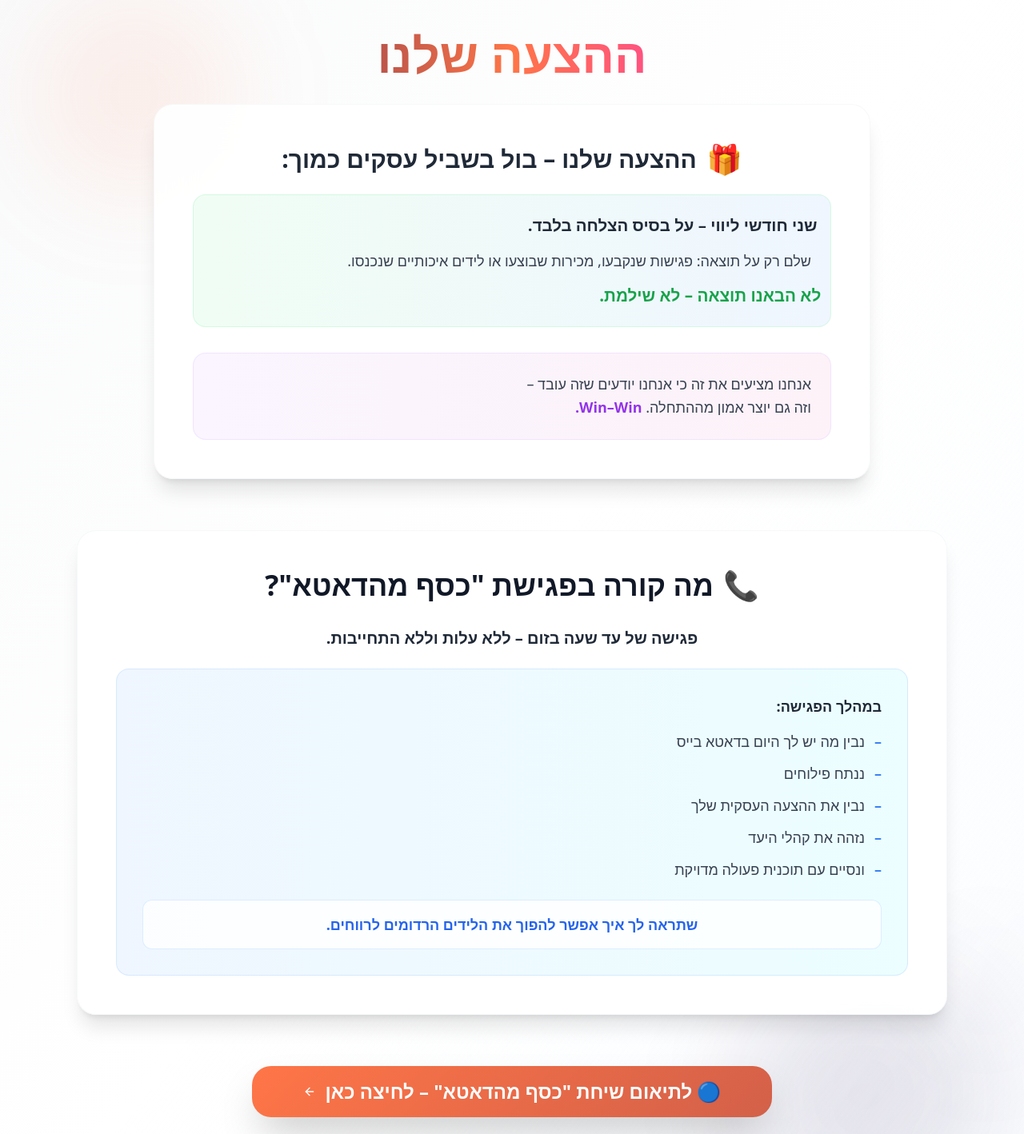
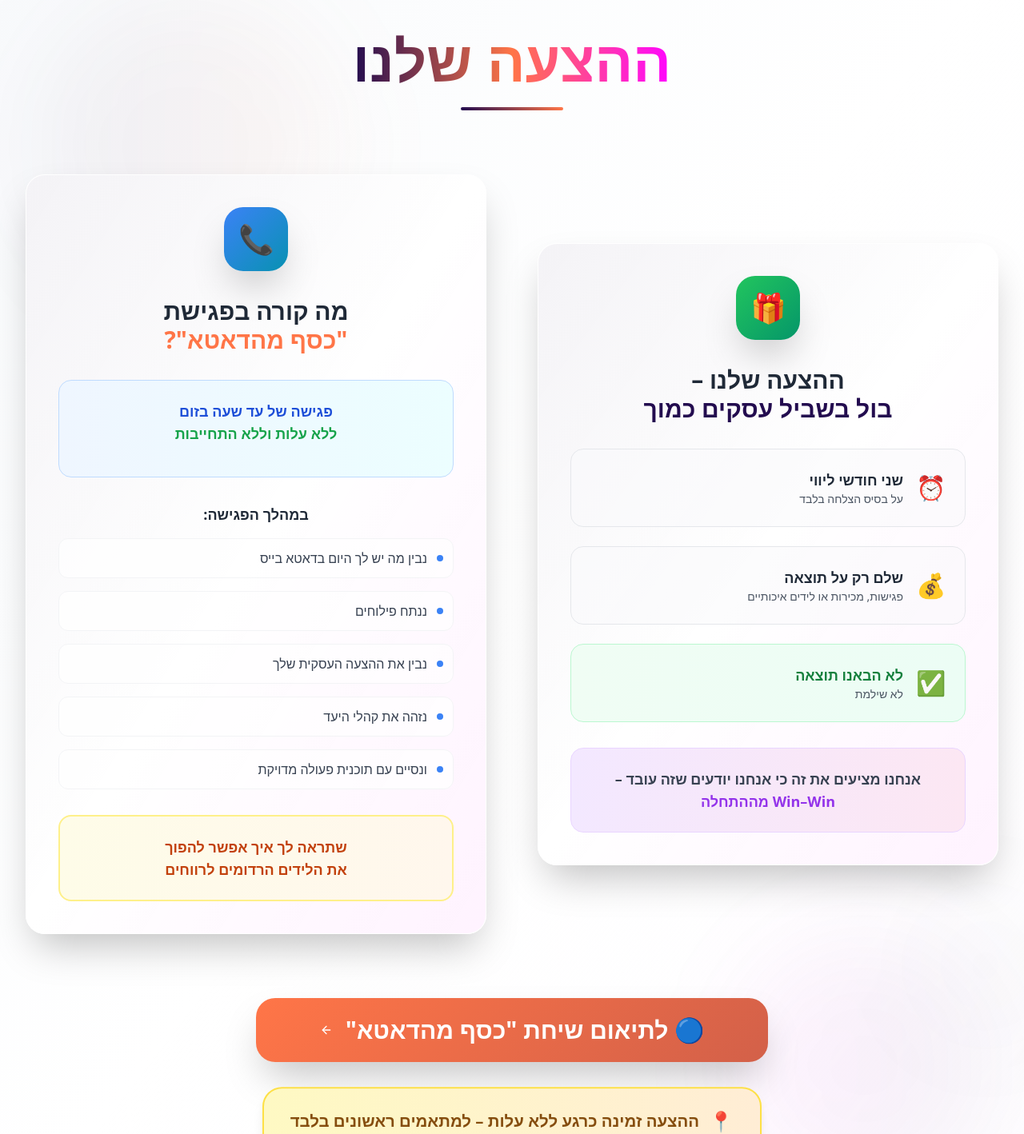
Before and after one commit to rotem-ziv21/data-to-dollars-flow, a React (Vite) app: page / in a window 1280 px wide. Shown: the part 6660-8078 px from the top of the page at 80% size. Built offline with nearby package versions, Linux system fonts and the light colour scheme.

Commit message:
Improve section appearance

```diff
--- a/src/pages/Index.tsx
+++ b/src/pages/Index.tsx
@@ -1030,110 +1030,131 @@ export default function Index() {
         </div>
       </section>
 
-      {/* ההצעה שלנו */}
-      <section className="py-32 relative bg-gradient-to-br from-gray-50 via-white to-blue-50/30 overflow-hidden">
+      {/* ההצעה שלנו - עיצוב משופר */}
+      <section className="py-32 relative bg-gradient-to-br from-slate-50 via-white to-purple-50/20 overflow-hidden">
         <div className="absolute inset-0">
-          <div className="absolute top-20 left-10 w-64 h-64 bg-secondary/10 rounded-full blur-3xl"></div>
-          <div className="absolute bottom-20 right-10 w-80 h-80 bg-primary/10 rounded-full blur-3xl"></div>
+          <div className="absolute top-20 left-10 w-96 h-96 bg-gradient-to-r from-primary/5 to-secondary/5 rounded-full blur-3xl"></div>
+          <div className="absolute bottom-20 right-10 w-80 h-80 bg-gradient-to-r from-accent/5 to-primary/5 rounded-full blur-3xl"></div>
         </div>
 
-        <div className="max-w-6xl mx-auto px-8 relative z-10">
+        <div className="max-w-7xl mx-auto px-8 relative z-10">
+          {/* כותרת ראשית */}
           <motion.div
             initial={{ opacity: 0, y: 50 }}
             whileInView={{ opacity: 1, y: 0 }}
             transition={{ duration: 0.8 }}
-            className="text-center mb-16"
+            className="text-center mb-20"
           >
             <motion.h2
-              className="text-4xl md:text-6xl font-black bg-gradient-to-r from-primary via-secondary to-accent bg-clip-text text-transparent mb-8"
-              whileInView={{ scale: [0.9, 1, 0.9] }}
-              transition={{ duration: 2, repeat: Infinity }}
+              className="text-5xl md:text-7xl font-black mb-6"
+              whileInView={{ scale: [0.95, 1, 0.95] }}
+              transition={{ duration: 3, repeat: Infinity, ease: "easeInOut" }}
             >
+              <span className="bg-gradient-to-r from-primary via-secondary to-accent bg-clip-text text-transparent">
                 ההצעה שלנו
+              </span>
             </motion.h2>
+            <div className="w-32 h-1 bg-gradient-to-r from-primary to-secondary mx-auto rounded-full"></div>
+          </motion.div>
+
+          {/* התוכן המרכזי */}
+          <div className="grid lg:grid-cols-2 gap-16 items-center mb-20">
+
+            {/* ההצעה העסקית - שמאל */}
+            <motion.div
+              initial={{ opacity: 0, x: -50 }}
+              whileInView={{ opacity: 1, x: 0 }}
+              transition={{ duration: 0.8 }}
+              className="order-2 lg:order-1"
+            >
+              <GlowCard className="p-10 h-full bg-gradient-to-br from-white/95 to-white/90">
+                <div className="text-center space-y-8">
+                  <motion.div
+                    className="w-20 h-20 bg-gradient-to-br from-green-500 to-emerald-600 rounded-3xl flex items-center justify-center mx-auto shadow-2xl"
+                    whileHover={{ rotate: 360, scale: 1.1 }}
+                    transition={{ duration: 0.8 }}
+                  >
+                    <span className="text-4xl">🎁</span>
+                  </motion.div>
+
+                  <h3 className="text-2xl md:text-3xl font-black text-gray-800 leading-tight">
+                    ההצעה שלנו –<br />
+                    <span className="text-primary">בול בשביל עסקים כמוך</span>
+                  </h3>
+
+                  <div className="space-y-6">
+                    {[
+                      { icon: "⏰", text: "שני חודשי ליווי", subtext: "על בסיס הצלחה בלבד" },
+                      { icon: "💰", text: "שלם רק על תוצאה", subtext: "פגישות, מכירות או לידים איכותיים" },
+                      { icon: "✅", text: "לא הבאנו תוצאה", subtext: "לא שילמת", highlight: true }
+                    ].map((item, index) => (
+                      <motion.div
+                        key={index}
+                        initial={{ opacity: 0, y: 20 }}
+                        whileInView={{ opacity: 1, y: 0 }}
+                        transition={{ delay: index * 0.2 }}
+                        className={`p-6 rounded-2xl border ${item.highlight ? 'bg-gradient-to-r from-green-50 to-emerald-50 border-green-200' : 'bg-gray-50/50 border-gray-200'}`}
+                      >
+                        <div className="flex items-center gap-4">
+                          <span className="text-3xl">{item.icon}</span>
+                          <div className="text-right">
+                            <p className={`text-lg font-bold ${item.highlight ? 'text-green-700' : 'text-gray-800'}`}>
+                              {item.text}
+                            </p>
+                            <p className="text-sm text-gray-600">{item.subtext}</p>
+                          </div>
+                        </div>
+                      </motion.div>
+                    ))}
+                  </div>
 
                   <motion.div
-              initial={{ opacity: 0, scale: 0.9 }}
-              whileInView={{ opacity: 1, scale: 1 }}
-              transition={{ duration: 0.6, delay: 0.2 }}
-              className="bg-white/90 backdrop-blur-xl rounded-3xl p-8 md:p-12 border border-gray-200/30 shadow-xl max-w-4xl mx-auto"
+                    className="bg-gradient-to-r from-purple-100 to-pink-100 rounded-2xl p-6 border border-purple-200"
+                    whileHover={{ scale: 1.02 }}
                   >
-              <div className="text-right space-y-8">
+                    <p className="text-lg font-bold text-gray-700">
+                      אנחנו מציעים את זה כי אנחנו יודעים שזה עובד –<br />
+                      <span className="text-purple-600 font-black">Win–Win מההתחלה</span>
+                    </p>
+                  </motion.div>
+                </div>
+              </GlowCard>
+            </motion.div>
+
+            {/* מה קורה בפגישה - ימין */}
             <motion.div
               initial={{ opacity: 0, x: 50 }}
               whileInView={{ opacity: 1, x: 0 }}
-                  transition={{ duration: 0.6, delay: 0.3 }}
+              transition={{ duration: 0.8, delay: 0.2 }}
+              className="order-1 lg:order-2"
             >
-                  <h3 className="text-2xl md:text-3xl font-black text-gray-800 mb-6 flex items-center justify-center gap-3">
-                    <span className="text-4xl">🎁</span>
-                    ההצעה שלנו – בול בשביל עסקים כמוך:
+              <GlowCard className="p-10 h-full bg-gradient-to-br from-white/95 to-white/90">
+                <div className="text-center space-y-8">
+                  <motion.div
+                    className="w-20 h-20 bg-gradient-to-br from-blue-500 to-cyan-600 rounded-3xl flex items-center justify-center mx-auto shadow-2xl"
+                    whileHover={{ rotate: 360, scale: 1.1 }}
+                    transition={{ duration: 0.8 }}
+                  >
+                    <span className="text-4xl">📞</span>
+                  </motion.div>
+
+                  <h3 className="text-2xl md:text-3xl font-black text-gray-800 leading-tight">
+                    מה קורה בפגישת<br />
+                    <span className="text-secondary">"כסף מהדאטא"?</span>
                   </h3>
 
-                  <div className="bg-gradient-to-r from-green-50 to-blue-50 rounded-2xl p-6 border border-green-200/50 space-y-4">
-                    <motion.p
-                      className="text-xl font-bold text-gray-800"
-                      whileInView={{ scale: [1, 1.02, 1] }}
-                      transition={{ duration: 2, repeat: Infinity }}
+                  <motion.div
+                    className="bg-gradient-to-r from-blue-50 to-cyan-50 rounded-2xl p-6 border border-blue-200"
+                    whileHover={{ scale: 1.02 }}
                   >
-                      שני חודשי ליווי – על בסיס הצלחה בלבד.
-                    </motion.p>
-                    <p className="text-lg text-gray-700">
-                      שלם רק על תוצאה: פגישות שנקבעו, מכירות שבוצעו או לידים איכותיים שנכנסו.
+                    <p className="text-lg font-bold text-blue-700 mb-4">
+                      פגישה של עד שעה בזום<br />
+                      <span className="text-green-600">ללא עלות וללא התחייבות</span>
                     </p>
-                    <motion.p
-                      className="text-xl font-black text-green-600"
-                      animate={{ scale: [1, 1.05, 1] }}
-                      transition={{ duration: 1.5, repeat: Infinity }}
-                    >
-                      לא הבאנו תוצאה – לא שילמת.
-                    </motion.p>
-                  </div>
                   </motion.div>
 
-                <motion.div
-                  initial={{ opacity: 0, y: 30 }}
-                  whileInView={{ opacity: 1, y: 0 }}
-                  transition={{ duration: 0.6, delay: 0.5 }}
-                  className="bg-gradient-to-r from-purple-50 to-pink-50 rounded-2xl p-6 border border-purple-200/50"
-                >
-                  <p className="text-lg text-gray-700 leading-relaxed">
-                    אנחנו מציעים את זה כי אנחנו יודעים שזה עובד –<br />
-                    וזה גם יוצר אמון מההתחלה. <span className="font-black text-purple-600">Win–Win.</span>
-                  </p>
-                </motion.div>
-              </div>
-            </motion.div>
-          </motion.div>
-
-          {/* מה קורה בפגישה */}
-          <motion.div
-            initial={{ opacity: 0, y: 50 }}
-            whileInView={{ opacity: 1, y: 0 }}
-            transition={{ duration: 0.8, delay: 0.3 }}
-            className="bg-white/95 backdrop-blur-xl rounded-3xl p-8 md:p-12 border border-gray-200/30 shadow-xl"
-          >
-            <motion.h3
-              className="text-3xl md:text-4xl font-black text-center mb-8 flex items-center justify-center gap-3"
-              whileInView={{ scale: [0.95, 1, 0.95] }}
-              transition={{ duration: 2, repeat: Infinity }}
-            >
-              <span className="text-4xl">📞</span>
-              מה קורה בפגישת "כסף מהדאטא"?
-            </motion.h3>
-
-            <div className="text-right space-y-6">
-              <motion.p
-                className="text-xl font-bold text-center text-gray-800"
-                initial={{ opacity: 0 }}
-                whileInView={{ opacity: 1 }}
-                transition={{ delay: 0.2 }}
-              >
-                פגישה של עד שעה בזום – ללא עלות וללא התחייבות.
-              </motion.p>
-
-              <div className="bg-gradient-to-r from-blue-50 to-cyan-50 rounded-2xl p-8 border border-blue-200/50">
+                  <div className="space-y-4">
                     <p className="text-lg font-bold text-gray-800 mb-4">במהלך הפגישה:</p>
-                <div className="space-y-3 text-gray-700">
                     {[
                       "נבין מה יש לך היום בדאטא בייס",
                       "ננתח פילוחים",
@@ -1141,37 +1162,40 @@ export default function Index() {
                       "נזהה את קהלי היעד",
                       "ונסיים עם תוכנית פעולה מדויקת"
                     ].map((item, index) => (
-                    <motion.p
+                      <motion.div
                         key={index}
-                      className="text-lg flex items-center gap-3"
+                        className="flex items-center gap-3 text-right bg-white/70 rounded-xl p-3 border border-gray-100"
                         initial={{ opacity: 0, x: 20 }}
                         whileInView={{ opacity: 1, x: 0 }}
                         transition={{ delay: 0.1 * index }}
+                        whileHover={{ scale: 1.02, backgroundColor: 'rgba(59, 130, 246, 0.05)' }}
                       >
-                      <span className="text-blue-500 font-bold">–</span>
-                      {item}
-                    </motion.p>
+                        <div className="w-2 h-2 bg-blue-500 rounded-full flex-shrink-0"></div>
+                        <p className="text-gray-700 font-medium">{item}</p>
+                      </motion.div>
                     ))}
                   </div>
 
                   <motion.div
-                  className="mt-6 bg-white/80 rounded-xl p-4 border border-blue-300/30"
+                    className="bg-gradient-to-r from-yellow-50 to-orange-50 rounded-2xl p-6 border-2 border-yellow-200"
                     whileHover={{ scale: 1.02 }}
                   >
-                  <p className="text-lg font-bold text-blue-600 text-center">
-                    שתראה לך איך אפשר להפוך את הלידים הרדומים לרווחים.
+                    <p className="text-lg font-black text-orange-700">
+                      שתראה לך איך אפשר להפוך<br />
+                      את הלידים הרדומים לרווחים
                     </p>
                   </motion.div>
                 </div>
+              </GlowCard>
+            </motion.div>
           </div>
-          </motion.div>
 
-          {/* CTA Buttons */}
+          {/* כפתורי פעולה */}
           <motion.div
             initial={{ opacity: 0, y: 50 }}
             whileInView={{ opacity: 1, y: 0 }}
             transition={{ duration: 0.8, delay: 0.5 }}
-            className="text-center mt-16 space-y-6"
+            className="text-center space-y-8"
           >
             <motion.div
               whileHover={{ scale: 1.05 }}
@@ -1179,29 +1203,31 @@ export default function Index() {
             >
               <Button
                 size="lg"
-                className="gradient-secondary hover:opacity-90 hover:scale-105 transition-all duration-300 text-white px-16 py-8 text-xl md:text-2xl font-black rounded-3xl box-shadow-intense relative overflow-hidden group"
+                className="gradient-secondary hover:opacity-90 transition-all duration-300 text-white px-20 py-10 text-2xl md:text-3xl font-black rounded-3xl box-shadow-intense relative overflow-hidden group min-w-[600px]"
               >
                 <motion.div
                   className="absolute inset-0 bg-gradient-to-r from-white/20 via-transparent to-white/20 opacity-0 group-hover:opacity-100"
                   animate={{ x: ['-100%', '100%'] }}
-                  transition={{ duration: 1.5, repeat: Infinity, ease: "easeInOut" }}
+                  transition={{ duration: 2, repeat: Infinity, ease: "easeInOut" }}
                 />
-                <span className="relative z-10 flex items-center justify-center gap-3">
-                  🔵 לתיאום שיחת "כסף מהדאטא" – לחיצה כאן
-                  <ArrowLeft className="w-6 h-6" />
+                <span className="relative z-10 flex items-center justify-center gap-4">
+                  🔵 לתיאום שיחת "כסף מהדאטא"
+                  <ArrowLeft className="w-8 h-8" />
                 </span>
               </Button>
             </motion.div>
 
             <motion.div
-              className="bg-yellow-50 border border-yellow-200 rounded-2xl px-6 py-4 inline-block"
+              className="inline-block"
               animate={{ scale: [1, 1.02, 1] }}
-              transition={{ duration: 2, repeat: Infinity }}
+              transition={{ duration: 2, repeat: Infinity, ease: "easeInOut" }}
             >
-              <p className="text-lg font-bold text-yellow-800 flex items-center justify-center gap-2">
-                <span>📍</span>
-                ההצעה זמינה כרגע ללא עלות – למתאמים ראשונים בלבד.
+              <div className="bg-gradient-to-r from-yellow-100 to-orange-100 border-2 border-yellow-300 rounded-3xl px-8 py-6 shadow-lg">
+                <p className="text-xl font-black text-yellow-800 flex items-center justify-center gap-3">
+                  <span className="text-2xl">📍</span>
+                  ההצעה זמינה כרגע ללא עלות – למתאמים ראשונים בלבד
                 </p>
+              </div>
             </motion.div>
           </motion.div>
         </div>
```
Lines whose indentation alone changed are shown as unchanged.
